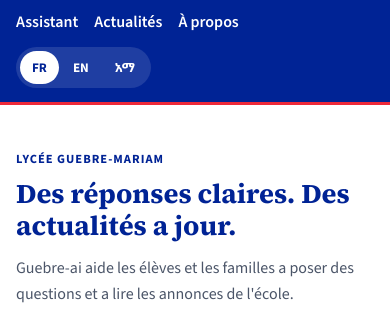
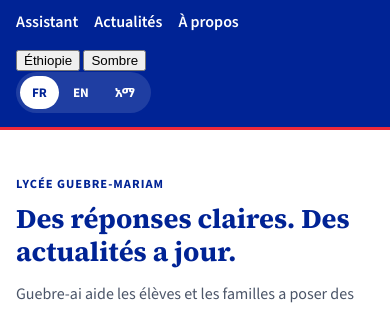
Before and after one commit to aarondanieltesfaye-crypto/Guebre-ai, a website: page index.html in a window 390 px wide. Shown: the part 46-356 px from the top of the page. Drawn offline with nearby package versions, Linux system fonts and the light colour scheme.

Commit message:
Ajouter les thèmes Éthiopie et sombre

```diff
--- a/index.html
+++ b/index.html
@@ -9,6 +9,14 @@
   <link rel="preconnect" href="https://fonts.gstatic.com" crossorigin>
   <link href="https://fonts.googleapis.com/css2?family=Noto+Sans+Ethiopic:wght@400;600;700&family=Source+Sans+3:wght@400;600;700&family=Source+Serif+4:opsz,wght@8..60,600;8..60,700&display=swap" rel="stylesheet">
   <link rel="stylesheet" href="styles.css">
+  <script>
+    (function () {
+      var p = localStorage.getItem("guebre-palette") === "et" ? "et" : "fr";
+      var m = localStorage.getItem("guebre-mode") === "dark" ? "dark" : "light";
+      document.documentElement.setAttribute("data-palette", p);
+      document.documentElement.setAttribute("data-mode", m);
+    })();
+  </script>
 </head>
 <body>
   <a class="skip-link" href="#main" data-i18n="skip">Aller au contenu</a>
@@ -23,10 +31,22 @@
         <a href="#actualites" data-i18n="navNews">Actualités</a>
         <a href="#about" data-i18n="navAbout">À propos</a>
       </nav>
-      <div class="lang-switch" role="radiogroup" aria-label="Language">
-        <button type="button" class="lang-btn" data-set-lang="fr" aria-pressed="true">FR</button>
-        <button type="button" class="lang-btn" data-set-lang="en" aria-pressed="false">EN</button>
-        <button type="button" class="lang-btn" data-set-lang="am" aria-pressed="false">አማ</button>
+      <div class="header-tools">
+        <div class="theme-switch" role="group" aria-label="Theme">
+          <button type="button" class="theme-btn" id="ethiopia-toggle" aria-pressed="false">
+            <span class="theme-dot et" aria-hidden="true"></span>
+            <span data-i18n="themeEthiopia">Éthiopie</span>
+          </button>
+          <button type="button" class="theme-btn" id="dark-toggle" aria-pressed="false">
+            <span class="theme-dot dark" aria-hidden="true"></span>
+            <span data-i18n="themeDark">Sombre</span>
+          </button>
+        </div>
+        <div class="lang-switch" role="radiogroup" aria-label="Language">
+          <button type="button" class="lang-btn" data-set-lang="fr" aria-pressed="true">FR</button>
+          <button type="button" class="lang-btn" data-set-lang="en" aria-pressed="false">EN</button>
+          <button type="button" class="lang-btn" data-set-lang="am" aria-pressed="false">አማ</button>
+        </div>
       </div>
     </div>
   </header>
```
